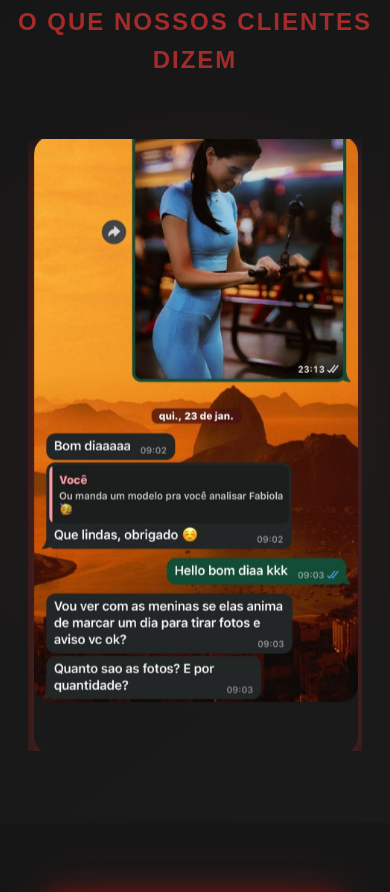
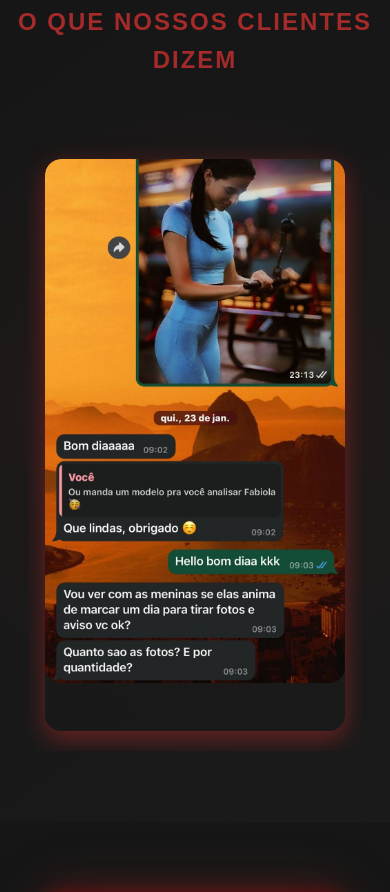
Before and after one commit to Sousaian/projeto, a plain HTML site: page index.html in a window 390 px wide. Shown: the part 2053-2945 px from the top of the page. Drawn offline with Linux system fonts and the light colour scheme.

Commit message:
scale fix

```diff
--- a/src/styles/index.css
+++ b/src/styles/index.css
@@ -581,6 +581,12 @@ header {
         font-size: 2rem;
     }
 
+    .testimonial-item.active {
+        transform: scale(1) translateZ(100px);
+        opacity: 1;
+        box-shadow: 0px 8px 25px rgba(165, 42, 42, 0.6);
+    }
+
     .cta-section {
         padding: 2rem 1rem;
     }
```
